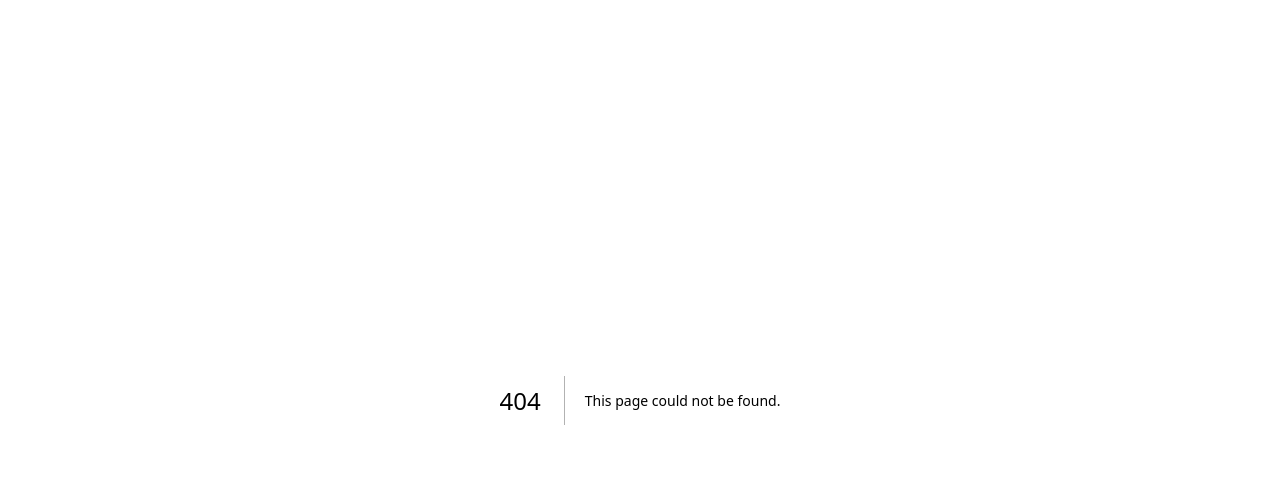
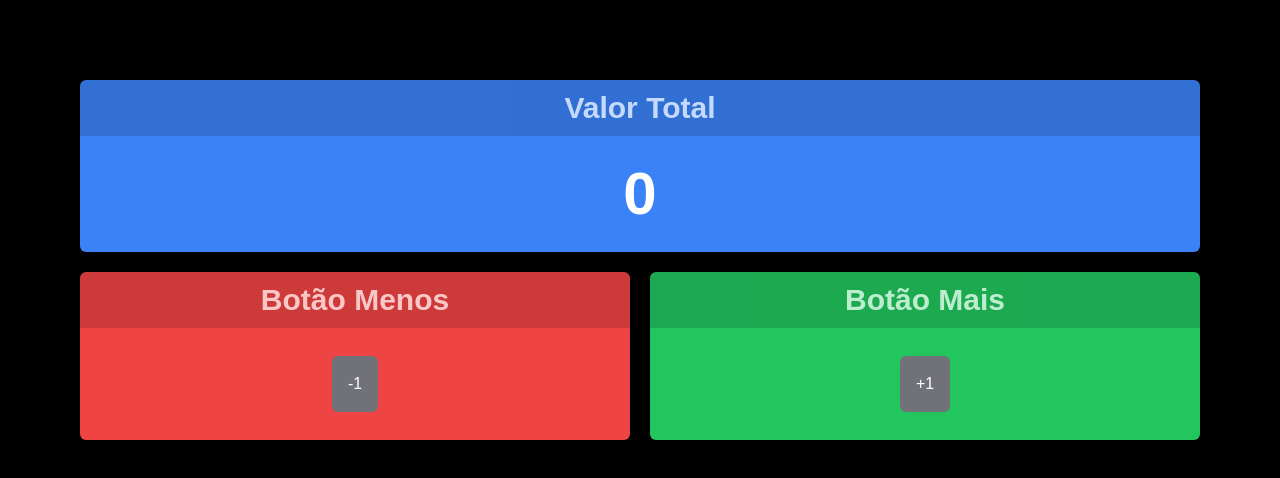
Before and after one commit to EduCarmo/formacaoDev-Gerenciamento-de-Estado, a Next.js app: page /basico in a window 1280 px wide. Before the commit this address had no page. Shown: the top 478 px of the page. Built offline with nearby package versions, Linux system fonts and the light colour scheme.

Commit message:
aula de context api finalizada

```diff
--- /dev/null
+++ b/src/components/basico/Mais.tsx
@@ -0,0 +1,19 @@
+import { useContext } from "react";
+import Area from "../template/Area";
+import ContadorContext from "@/context/ContadorContext";
+
+export default function Mais() {
+
+    const {incrementar} = useContext(ContadorContext)
+
+    return (
+        <Area titulo="Botão Mais" cor="green">
+            <button
+                className="btn"
+                onClick={incrementar}
+            >
+                +1
+            </button>
+        </Area>
+    )
+}
--- /dev/null
+++ b/src/components/basico/Menos.tsx
@@ -0,0 +1,19 @@
+import ContadorContext from "@/context/ContadorContext";
+import Area from "../template/Area";
+import { useContext } from "react";
+
+export default function Menos() {
+
+    const {decrementar} = useContext(ContadorContext)
+
+    return (
+        <Area titulo="Botão Menos" cor="red">
+            <button
+                className="btn"
+                onClick={decrementar}
+            >
+                -1
+            </button>
+        </Area>
+    )
+}
--- /dev/null
+++ b/src/components/basico/Valor.tsx
@@ -0,0 +1,18 @@
+import { useContext } from "react";
+import Area from "../template/Area";
+import ContadorContext from "@/context/ContadorContext";
+
+export default function Valor() {
+
+    const {numero} = useContext(ContadorContext)
+
+    return (
+        <Area titulo="Valor Total" cor="blue">
+            <span
+                className="font-black text-6xl
+            ">
+                {numero}
+            </span>
+        </Area>
+    )
+}
--- /dev/null
+++ b/src/context/ContadorContext.tsx
@@ -0,0 +1,32 @@
+import { createContext, useState } from "react"
+
+interface ContadorContextProps {
+    numero: number
+    incrementar: () => void
+    decrementar: () => void
+}
+
+const ContadorContext = createContext<ContadorContextProps>({} as any)
+
+export function ContadorProvider(props: any) {
+
+    const [numero, setNumero] = useState(0)
+
+    function incrementar() {
+        setNumero(numero + 1)
+    }
+
+    function decrementar() {
+        setNumero(numero - 1)
+    }
+
+    return (
+        <ContadorContext.Provider value={{
+            numero, incrementar, decrementar
+        }}>
+            {props.children}
+        </ContadorContext.Provider>
+    )
+}
+
+export default ContadorContext
--- /dev/null
+++ b/src/pages/basico/index.tsx
@@ -0,0 +1,18 @@
+import Menos from "@/components/basico/Menos";
+import Valor from "@/components/basico/Valor";
+import Mais from "@/components/basico/Mais";
+import {ContadorProvider} from "@/context/ContadorContext";
+
+export default function ExemploBasico() {
+    return (
+        <div className="flex flex-col gap-5 p-20">
+            <ContadorProvider>
+                <Valor />
+                <div className="flex gap-5 ">
+                    <Menos />
+                    <Mais />
+                </div>
+            </ContadorProvider>
+        </div>
+    )
+}
--- a/src/pages/index.tsx
+++ b/src/pages/index.tsx
@@ -1,5 +1,5 @@
 import MenuItem from "@/components/template/MenuItem";
-import { IconArrowsDownUp, IconForms } from "@tabler/icons-react";
+import { IconArrowsDownUp, IconForms, IconNumbers } from "@tabler/icons-react";
 
 export default function Home() {
   return (
@@ -22,6 +22,7 @@
       <div className="flex flex-wrap justify-around w-3/5">
         <MenuItem icon={<IconForms />} text="Estado" url="/revisao/estado" />
         <MenuItem icon={<IconArrowsDownUp />} text="Comunicação" url="/revisao/comunicacao" />
+        <MenuItem icon={<IconNumbers/>} text="Básico" url="/basico" />
       </div>
     </div>
   );
```
